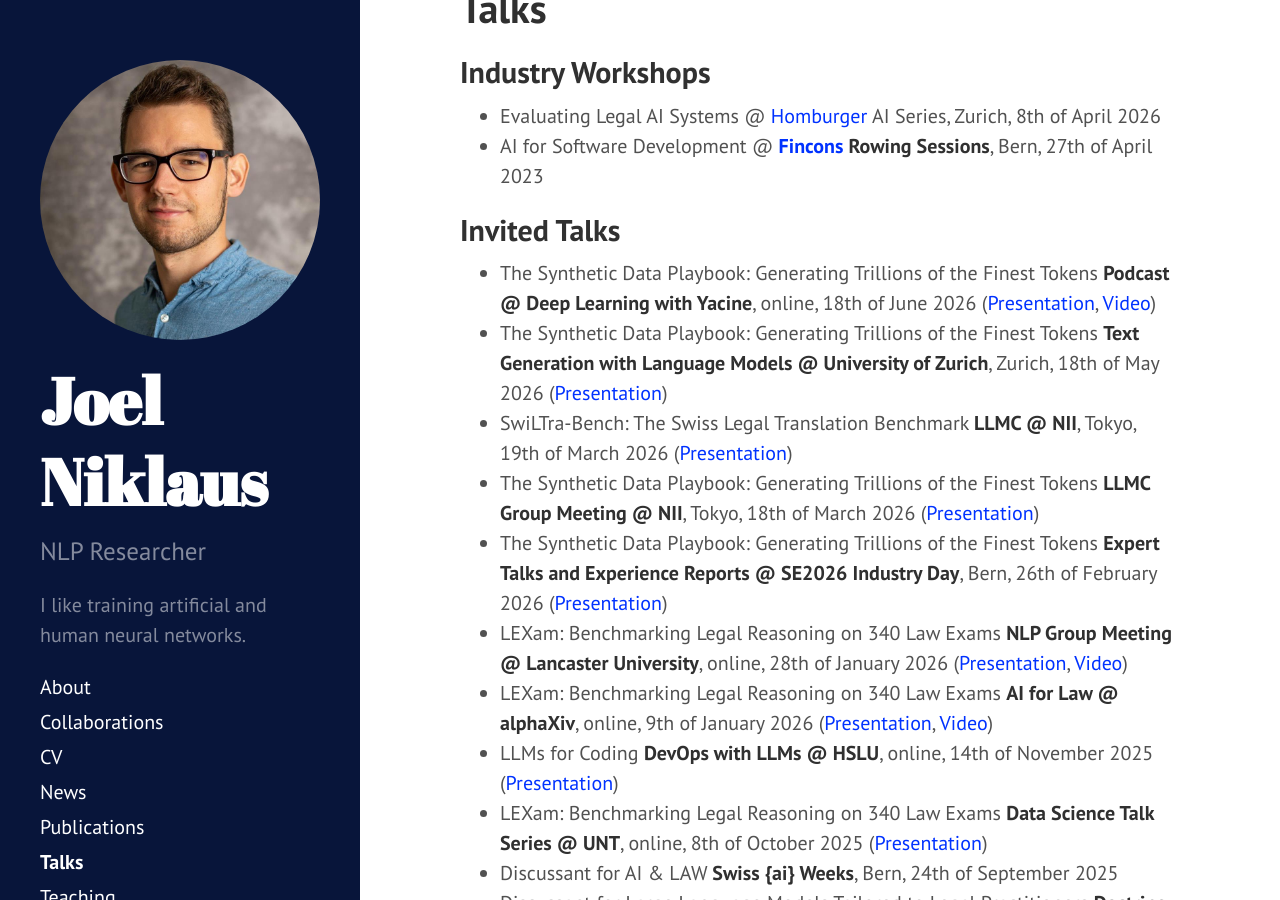
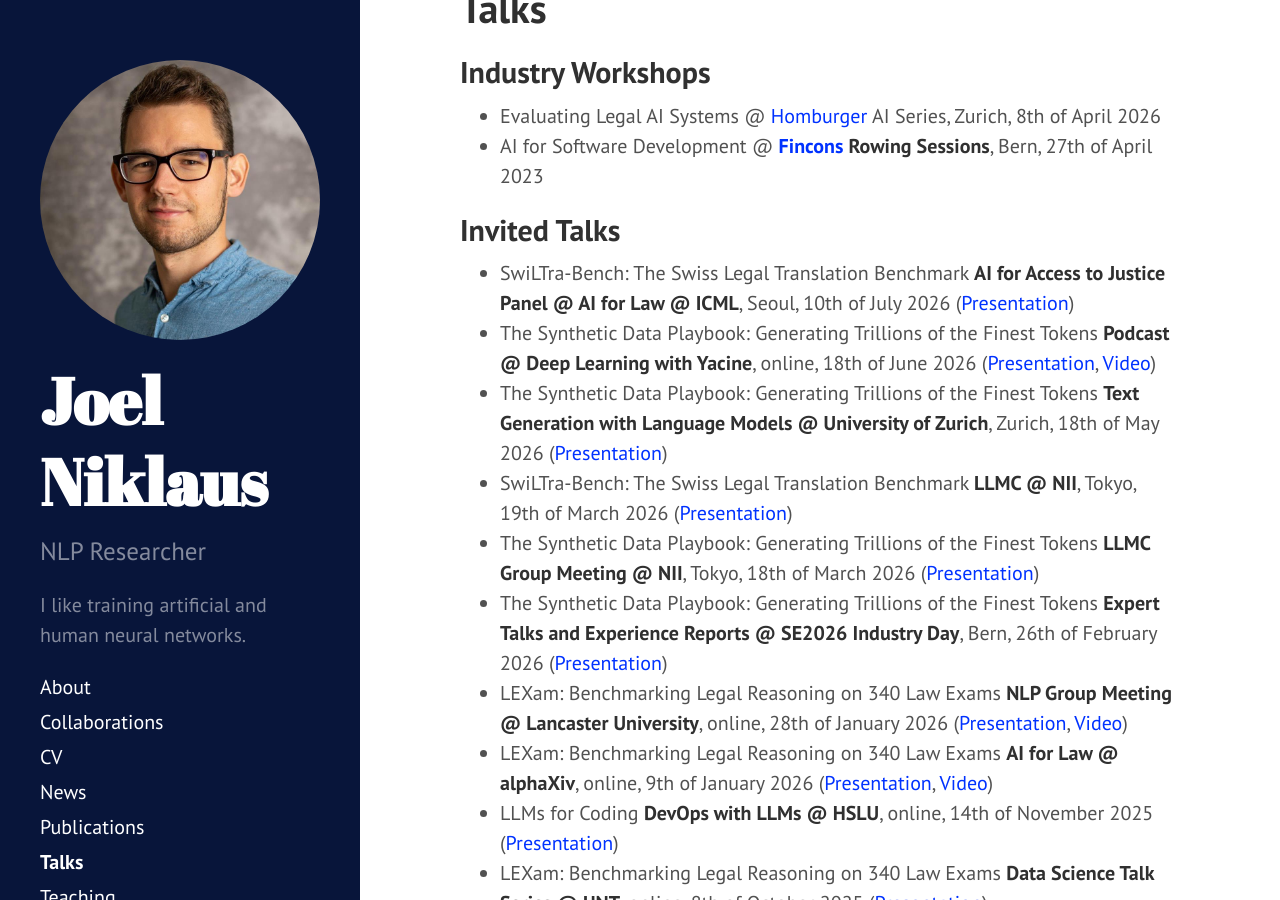
Before and after one commit to JoelNiklaus/joelniklaus.github.io, a Jekyll site: the page built from _pages/talks.md, in a window 1280 px wide and 900 px high, scrolled down 347 px. Built offline with Jekyll 4.4.1, drawn with Linux system fonts in a browser that asks for light colours; a style sheet for code colours, icons or effects is not loaded.

Commit message:
update talks

```diff
--- a/_pages/talks.md
+++ b/_pages/talks.md
@@ -10,6 +10,8 @@ title: Talks
 
 ## Invited Talks
 
+
+- SwiLTra-Bench: The Swiss Legal Translation Benchmark **AI for Access to Justice Panel @ AI for Law @ ICML**, Seoul, 10th of July 2026 ([Presentation](https://docs.google.com/presentation/d/1djkKhO5UMpNHXJ0MyxFAnfYk0UEZsJVpniKAcd8iwTM/edit?usp=sharing))
 - The Synthetic Data Playbook: Generating Trillions of the Finest Tokens **Podcast @ Deep Learning with Yacine**, online, 18th of June 2026 ([Presentation](https://docs.google.com/presentation/d/1JW0zFJGFJ9yW0wwK7vw_OCoybMzbmM0_DRR-cfg62zs/edit?usp=sharing), [Video](https://www.youtube.com/watch?v=Nk2HpRb1Vl4))
 - The Synthetic Data Playbook: Generating Trillions of the Finest Tokens **Text Generation with Language Models @ University of Zurich**, Zurich, 18th of May 2026 ([Presentation](https://docs.google.com/presentation/d/1lY40grdoBdD3VsuaxmwVAx3x-X8hxZkU8ZXsvLVAmyw/edit?usp=sharing))
 - SwiLTra-Bench: The Swiss Legal Translation Benchmark **LLMC @ NII**, Tokyo, 19th of March 2026 ([Presentation](https://docs.google.com/presentation/d/1djkKhO5UMpNHXJ0MyxFAnfYk0UEZsJVpniKAcd8iwTM/edit?usp=sharing))
```
